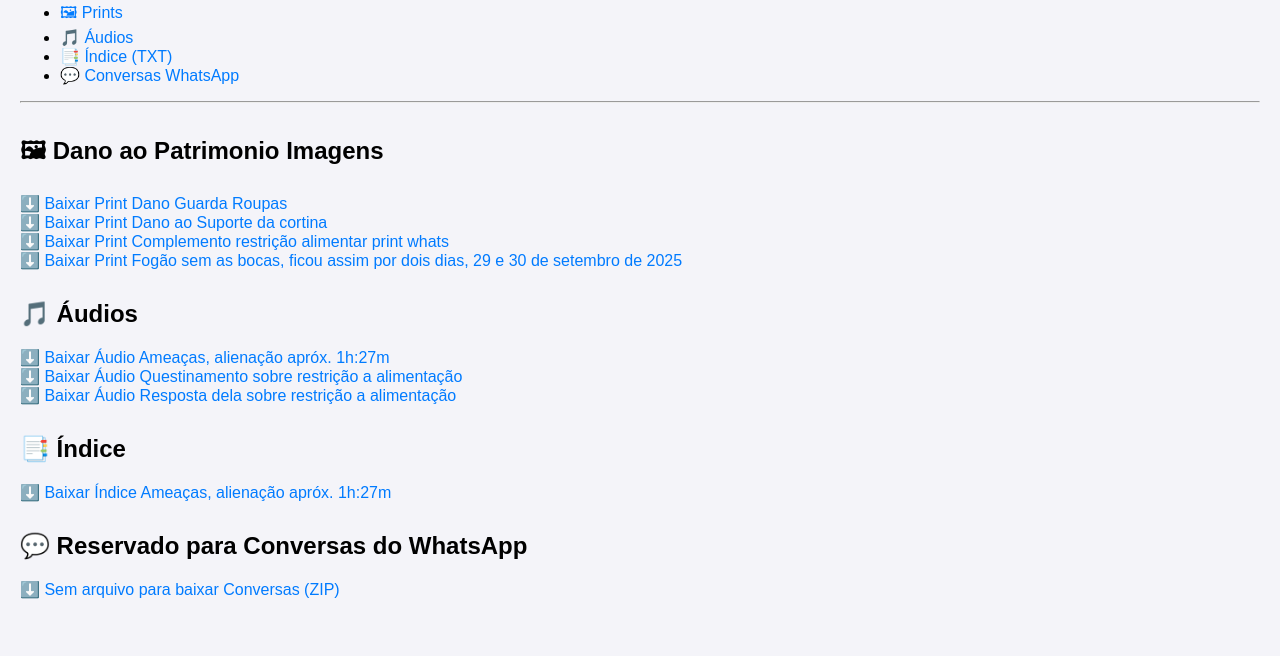
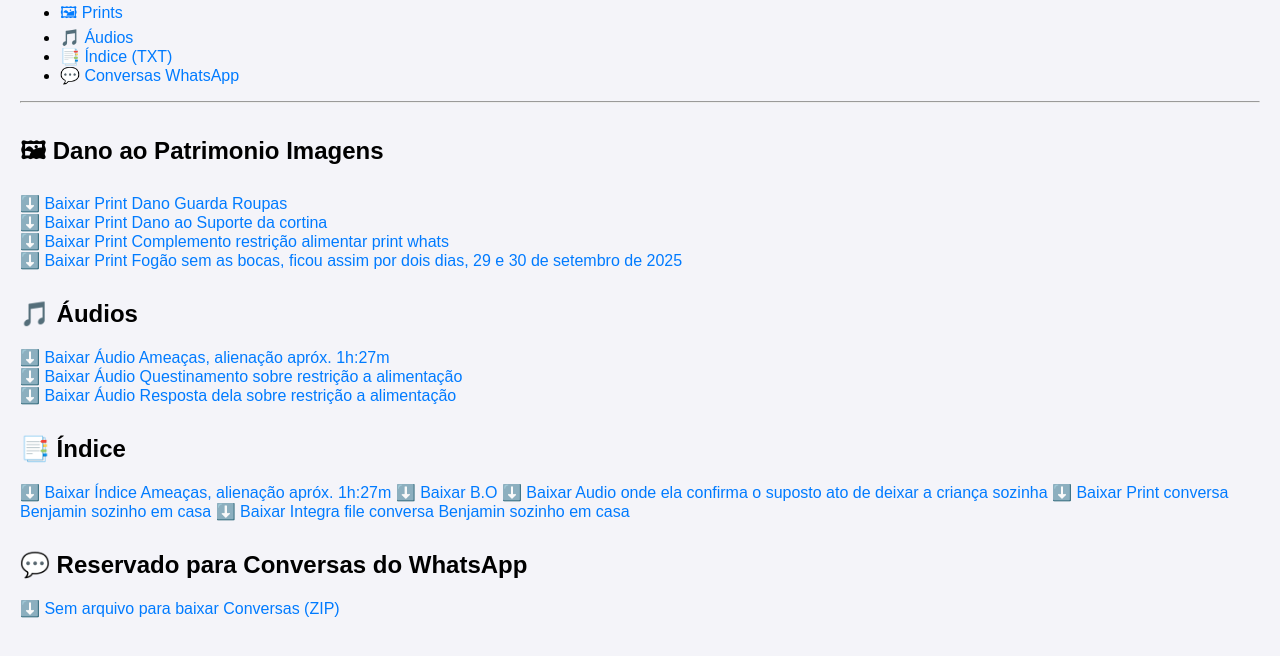
Before and after one commit to alderson86/broken-rings, a plain HTML site: page index.html in a window 1280 px wide. Shown: the part 80-736 px from the top of the page. Drawn offline with Linux system fonts and the light colour scheme.

Commit message:
Update index.html

```diff
--- a/index.html
+++ b/index.html
@@ -41,6 +41,10 @@
   <section id="indice">
     <h2>📑 Índice</h2>
     <a href="https://drive.google.com/file/d/1a71-5zRzaXIzypnrTk-Hd5iMRbf4zVjh/view?usp=drive_link" target="_blank">⬇️ Baixar Índice Ameaças, alienação apróx. 1h:27m</a>
+    <a href="https://drive.google.com/file/d/1b1Kn-5yTNW9aNAUrt52wsB89VecQGvnc/view?usp=sharing">⬇️ Baixar B.O </a>
+     <a href="https://drive.google.com/file/d/1kdY5elq9wbIEOxJ81GxaSZHGz_CQYL4z/view?usp=sharing">⬇️ Baixar Audio onde ela confirma o suposto ato de deixar a criança sozinha  </a>
+ <a href="https://drive.google.com/file/d/1FYLXmaf-unZQ3AnCQyxbbmV4otVrATqq/view?usp=sharing">⬇️ Baixar Print conversa Benjamin sozinho em casa </a>
+   <a href="https://drive.google.com/file/d/1vuEW6RvE7zJKGqTTkjgmTzX9MYQFV-Y8/view?usp=sharing">⬇️ Baixar Integra file conversa Benjamin sozinho em casa </a>
   </section>
 
   <section id="whatsapp">
```
